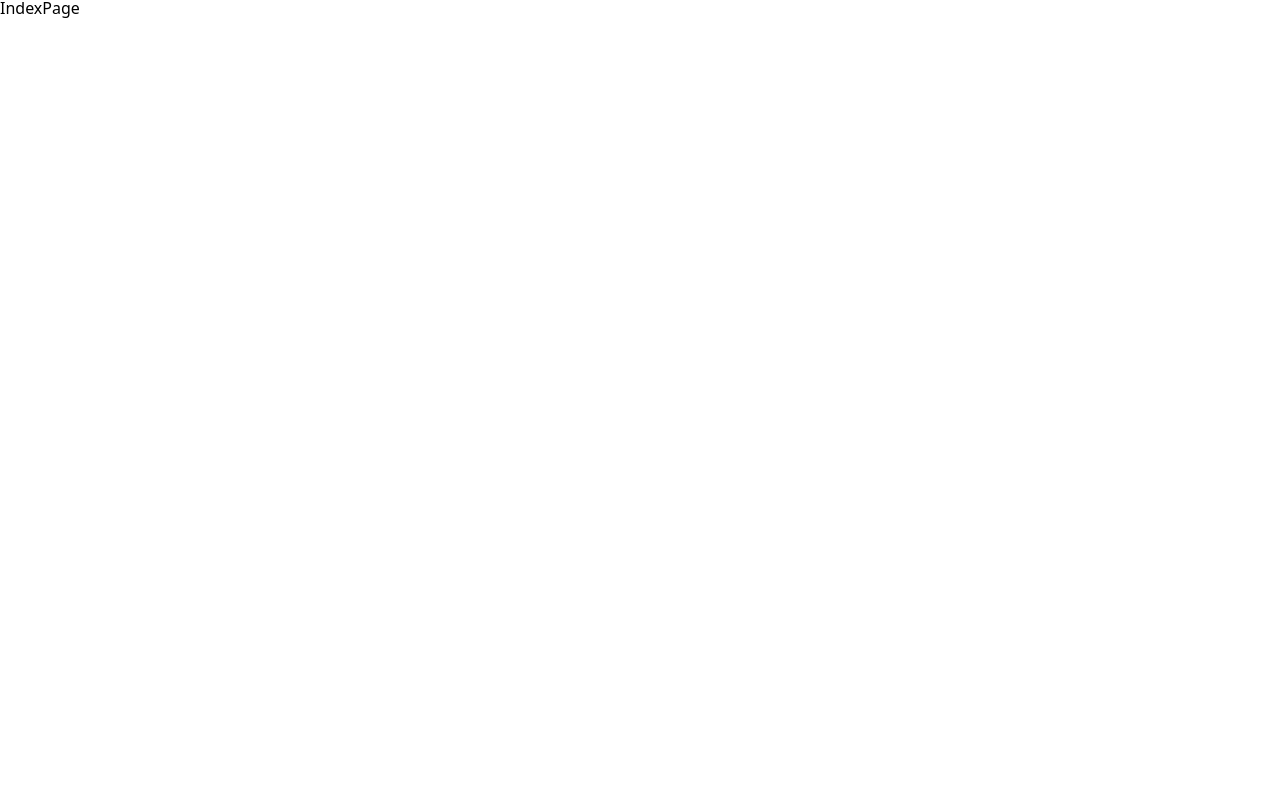
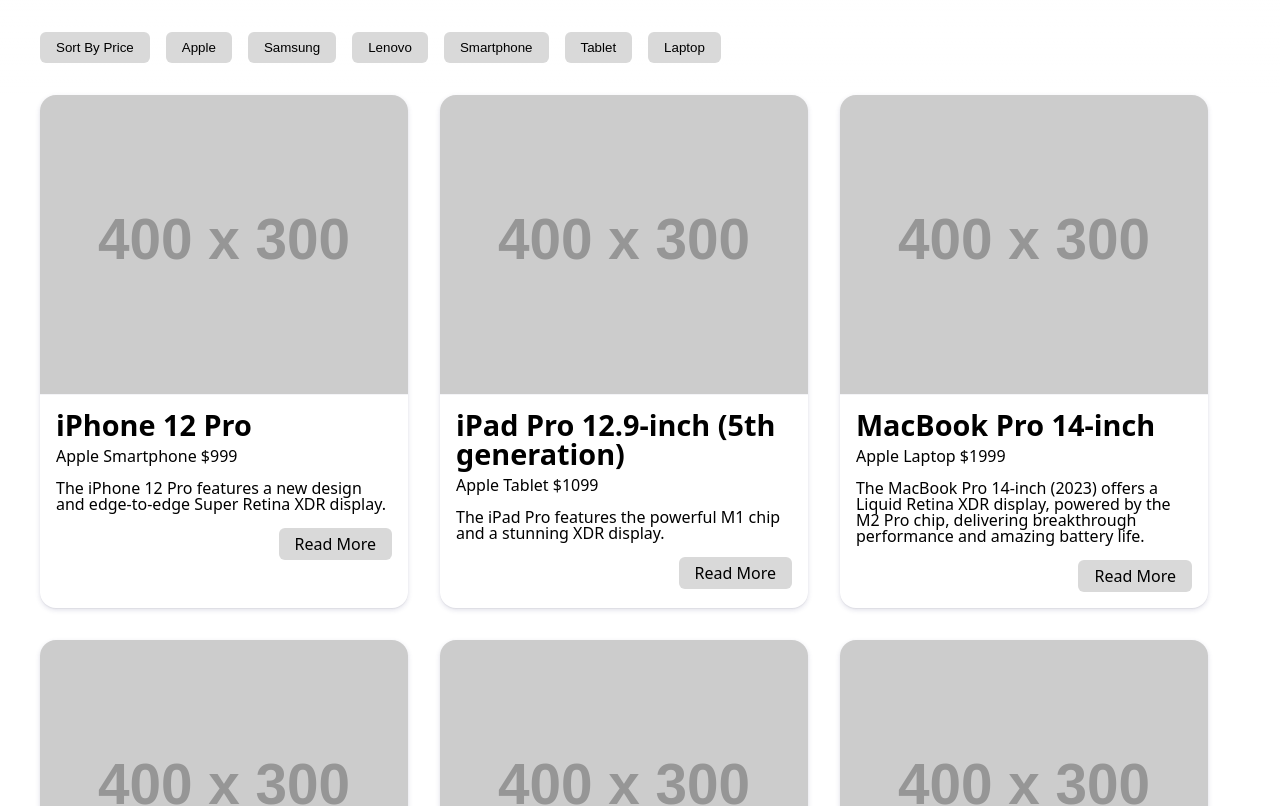
Before and after one commit to GyeongtaeGim/react-layout-interaction, a React (Vite) app: page / in a window 1280 px wide. Before the commit this address had no page. Shown: the top 806 px of the page. Built offline with nearby package versions, Linux system fonts and the light colour scheme; data requests are answered from the project's data file; the HTML template or start-up script is replaced by a standard one.

Commit message:
✨ 상세페이지 추가

```diff
--- /dev/null
+++ b/src/app/[productId]/page.tsx
@@ -0,0 +1,85 @@
+import { useLocation, useNavigate, useParams } from 'react-router-dom';
+import classNames from 'classnames';
+import { useQuery } from '@tanstack/react-query';
+import { AnimatePresence, motion } from 'framer-motion';
+
+import CardImage from '../../components/Card/CardImage';
+
+import layout from '../../styles/layout.module.css';
+import flex from '../../styles/flex.module.css';
+import styles from './styles.module.css';
+
+import CardTitle from '../../components/Card/CardTitle';
+import Button from '../../components/Button';
+import CardAction from '../../components/Card/CardAction';
+import CardContent from '../../components/Card/CardContent';
+
+interface ProductData {
+  id: number;
+  name: string;
+  basePrice: number;
+  brand: string;
+  description: string;
+  thumbnailImage: string;
+  productCategory: string;
+  display: string;
+  CPU: string;
+  GPU: string;
+}
+
+const ProductDetailPage = () => {
+  const { productId } = useParams();
+  const { state } = useLocation();
+  const navigate = useNavigate();
+  const { data, isSuccess } = useQuery<ProductData>({
+    queryKey: ['product', { productId }],
+    queryFn: async () =>
+      await (await fetch(`http://localhost:4000/products/${productId}`)).json(),
+    enabled: !!productId,
+    placeholderData: state,
+  });
+
+  return (
+    <AnimatePresence>
+      <motion.div
+        initial={{ backgroundColor: 'rgba(0,0,0,0.0)' }}
+        animate={{ backgroundColor: 'rgba(0,0,0,0.5)' }}
+        exit={{ backgroundColor: 'rgba(0,0,0,0.0)' }}
+        className={classNames(
+          layout['fixed'],
+          layout['top-0'],
+          layout['left-0'],
+          layout['z-index-2'],
+          layout['fixed'],
+          layout['dim'],
+        )}
+      >
+        {isSuccess && (
+          <motion.div
+            layoutId={productId}
+            className={classNames(styles['dialog'])}
+          >
+            <CardImage src={data?.thumbnailImage} />
+            <CardTitle>{data?.name}</CardTitle>
+            <CardContent>
+              <div className={classNames(flex['flex-col'], flex['gap-16'])}>
+                <p>
+                  {data.brand} {data.productCategory} ${data.basePrice}
+                </p>
+                <p>{data.description}</p>
+                <p>{data.display}</p>
+                <p>{data.CPU}</p>
+                {data.CPU !== data.GPU && <p>{data.GPU}</p>}
+              </div>
+            </CardContent>
+            <CardAction>
+              <Button onClick={() => navigate(-1)}>Close</Button>
+            </CardAction>
+          </motion.div>
+        )}
+      </motion.div>
+    </AnimatePresence>
+  );
+};
+
+export default ProductDetailPage;
--- /dev/null
+++ b/src/app/[productId]/styles.module.css
@@ -0,0 +1,6 @@
+.dialog {
+  width: 100%;
+  max-width: 860px;
+  background-color: white;
+  border-radius: 16px;
+}
--- a/src/app/page.tsx
+++ b/src/app/page.tsx
@@ -1,5 +1,217 @@
+import { AnimatePresence, motion } from 'framer-motion';
+
+import classNames from 'classnames';
+import Card from '../components/Card';
+
+import styles from './styles.module.css';
+import layout from '../styles/layout.module.css';
+
+import flex from '../styles/flex.module.css';
+import { useQuery } from '@tanstack/react-query';
+import Button, { LinkButton } from '../components/Button';
+import { useState } from 'react';
+import CardSkeleton from '../components/Card/CardSkeleton';
+import Skeleton from '../components/Skeleton';
+import { useLocation } from 'react-router-dom';
+
+const MotionCard = motion(Card);
+const MotionCardSkeleton = motion(CardSkeleton);
+
+interface ProductData {
+  id: number;
+  name: string;
+  basePrice: number;
+  brand: string;
+  description: string;
+  thumbnailImage: string;
+  productCategory: string;
+}
+
 const IndexPage = () => {
-  return <>IndexPage</>;
+  const location = useLocation();
+  const [brandFilter, setBrandFilter] = useState<string | null>(null);
+  const [productCategoryFilter, setProductCategory] = useState<string | null>(
+    null,
+  );
+  const [isSortedByPrice, setSortedByPrice] = useState<boolean>(false);
+
+  const { data, isSuccess, isLoading } = useQuery({
+    queryKey: [
+      'products',
+      { brandFilter, productCategoryFilter, isSortedByPrice },
+    ],
+    queryFn: async () => {
+      const queryString = new URLSearchParams({
+        ...(brandFilter && { brand: brandFilter }),
+        ...(productCategoryFilter && {
+          productCategory: productCategoryFilter,
+        }),
+        ...(isSortedByPrice && { _sort: 'basePrice' }),
+      }).toString();
+      const result: ProductData[] = await (
+        await fetch(`http://localhost:4000/products?${queryString}`)
+      ).json();
+
+      return result;
+    },
+    placeholderData: (previousData) => previousData,
+  });
+
+  const handleBrandClick = (brand: string) => () => {
+    setBrandFilter((prev) => (prev !== brand ? brand : null));
+  };
+  const handleProductCategoryClick = (productCategory: string) => () => {
+    setProductCategory((prev) =>
+      prev !== productCategory ? productCategory : null,
+    );
+  };
+
+  const handleSortClick = () => {
+    setSortedByPrice((prev) => !prev);
+  };
+
+  return (
+    <>
+      <section
+        className={classNames(
+          layout['py-32'],
+          layout['top-0'],
+          layout['sticky'],
+          layout['z-index-2'],
+          layout['bg-white-gradient'],
+        )}
+      >
+        <div
+          className={classNames(
+            layout['container'],
+            flex['flex-row'],
+            flex['gap-16'],
+            flex['flex-wrap'],
+          )}
+        >
+          <Button
+            color={isSortedByPrice ? 'blue' : 'grey'}
+            onClick={handleSortClick}
+          >
+            Sort By Price
+          </Button>
+          {['Apple', 'Samsung', 'Lenovo'].map((brand) => (
+            <Button
+              onClick={handleBrandClick(brand)}
+              color={brandFilter === brand ? 'blue' : 'grey'}
+              key={brand}
+            >
+              {brand}
+            </Button>
+          ))}
+          {['Smartphone', 'Tablet', 'Laptop'].map((productCategory) => (
+            <Button
+              onClick={handleProductCategoryClick(productCategory)}
+              color={
+                productCategoryFilter === productCategory ? 'blue' : 'grey'
+              }
+              key={productCategory}
+            >
+              {productCategory}
+            </Button>
+          ))}
+        </div>
+      </section>
+      <section>
+        <AnimatePresence mode='sync'>
+          {!isSuccess && isLoading && (
+            <motion.div
+              initial='show'
+              exit='hide'
+              key='loading'
+              className={classNames(layout['container'], layout['relative'])}
+            >
+              <div
+                className={classNames(
+                  layout['z-index-1'],
+                  layout['absolute'],
+                  layout['full-width'],
+                  flex['flex-row'],
+                  flex['gap-32'],
+                  flex['flex-wrap'],
+                )}
+              >
+                {Array(9)
+                  .fill(null)
+                  .map((_, index) => (
+                    <MotionCardSkeleton
+                      key={`skeleton_${index}`}
+                      transition={{ delay: 0.3 }}
+                      variants={{
+                        show: { opacity: 1 },
+                        hide: { opacity: 0 },
+                      }}
+                      componentProps={{
+                        CardPaper: { className: classNames(styles['card']) },
+                      }}
+                    >
+                      <Skeleton widthPercent='40' size='body1' />
+                      <Skeleton widthPercent='100' size='body1' />
+                      <Skeleton widthPercent='60' size='body1' />
+                      <Skeleton widthPercent='100' size='subtitle1' />
+                    </MotionCardSkeleton>
+                  ))}
+              </div>
+            </motion.div>
+          )}
+          {isSuccess && (
+            <motion.div
+              initial={{ opacity: 0 }}
+              animate={{ opacity: 1 }}
+              transition={{ delay: 0.2, duration: 0.1 }}
+              className={classNames(
+                layout['container'],
+                flex['flex-row'],
+                flex['gap-32'],
+                flex['flex-wrap'],
+              )}
+            >
+              <AnimatePresence mode='sync'>
+                {data.map((product) => (
+                  <MotionCard
+                    layoutId={`${product.id}`}
+                    key={product.id}
+                    initial={{ scale: 1, opacity: 0 }}
+                    animate={{ opacity: 1 }}
+                    exit={{ opacity: 0, transition: { duration: 0.2 } }}
+                    whileHover={{ scale: 1.02 }}
+                    componentProps={{
+                      CardPaper: { className: classNames(styles['card']) },
+                    }}
+                    title={product.name}
+                    src={product.thumbnailImage}
+                    actions={
+                      <LinkButton
+                        state={{ previousLocation: location, ...product }}
+                        to={`/${product.id}`}
+                      >
+                        Read More
+                      </LinkButton>
+                    }
+                  >
+                    <div
+                      className={classNames(flex['flex-col'], flex['gap-16'])}
+                    >
+                      <p>
+                        {product.brand} {product.productCategory} $
+                        {product.basePrice}
+                      </p>
+                      <p>{product.description}</p>
+                    </div>
+                  </MotionCard>
+                ))}
+              </AnimatePresence>
+            </motion.div>
+          )}
+        </AnimatePresence>
+      </section>
+    </>
+  );
 };
 
 export default IndexPage;
```
